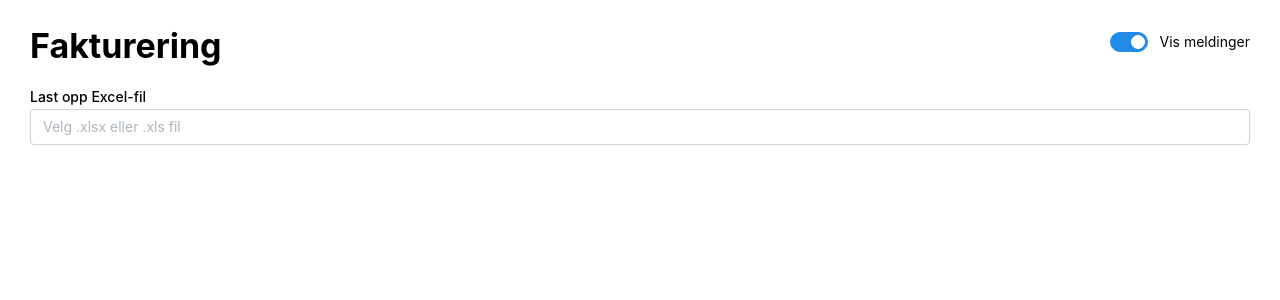
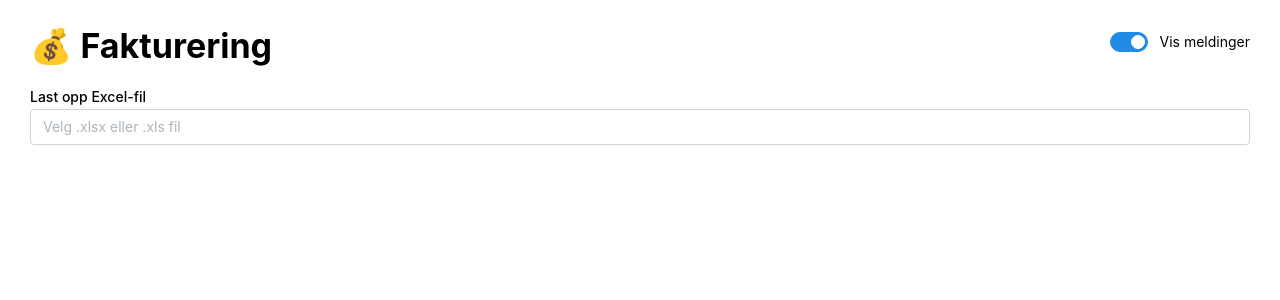
Before and after one commit to plyotools/invoicepresenter, a React (Vite) app: page / in a window 1280 px wide. Shown: the top 300 px of the page. Built offline with nearby package versions, Linux system fonts and the light colour scheme.

Commit message:
Update project configuration and app changes

```diff
--- a/index.html
+++ b/index.html
@@ -4,7 +4,7 @@
     <meta charset="UTF-8" />
     <link rel="icon" type="image/svg+xml" href="/vite.svg" />
     <meta name="viewport" content="width=device-width, initial-scale=1.0" />
-    <title>Fakturering</title>
+    <title>💰 Fakturering</title>
   </head>
   <body>
     <div id="root"></div>
--- a/src/App.tsx
+++ b/src/App.tsx
@@ -214,7 +214,7 @@ function App() {
     <div style={{ margin: '24px 30px 0 30px', width: 'calc(100% - 60px)' }}>
       <Stack gap="md">
         <Group justify="space-between" align="flex-start">
-          <Title order={1}>Fakturering</Title>
+          <Title order={1}>💰 Fakturering</Title>
           <Switch
             label="Vis meldinger"
             checked={messagesEnabled}
```
Also changed, not shown: .cursor/control-center.json, 1 other file (tests, documents, lock files or other folders).
